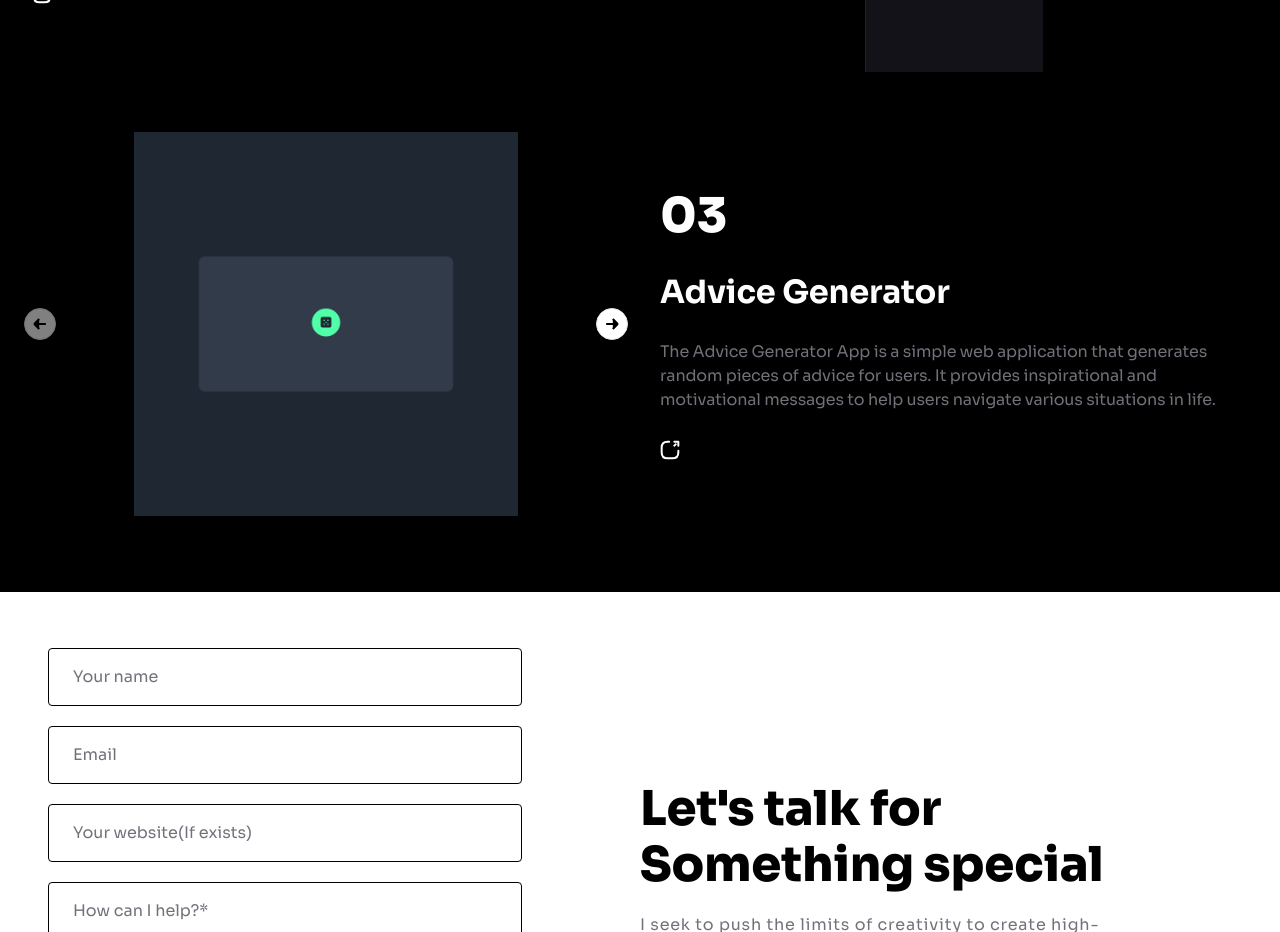
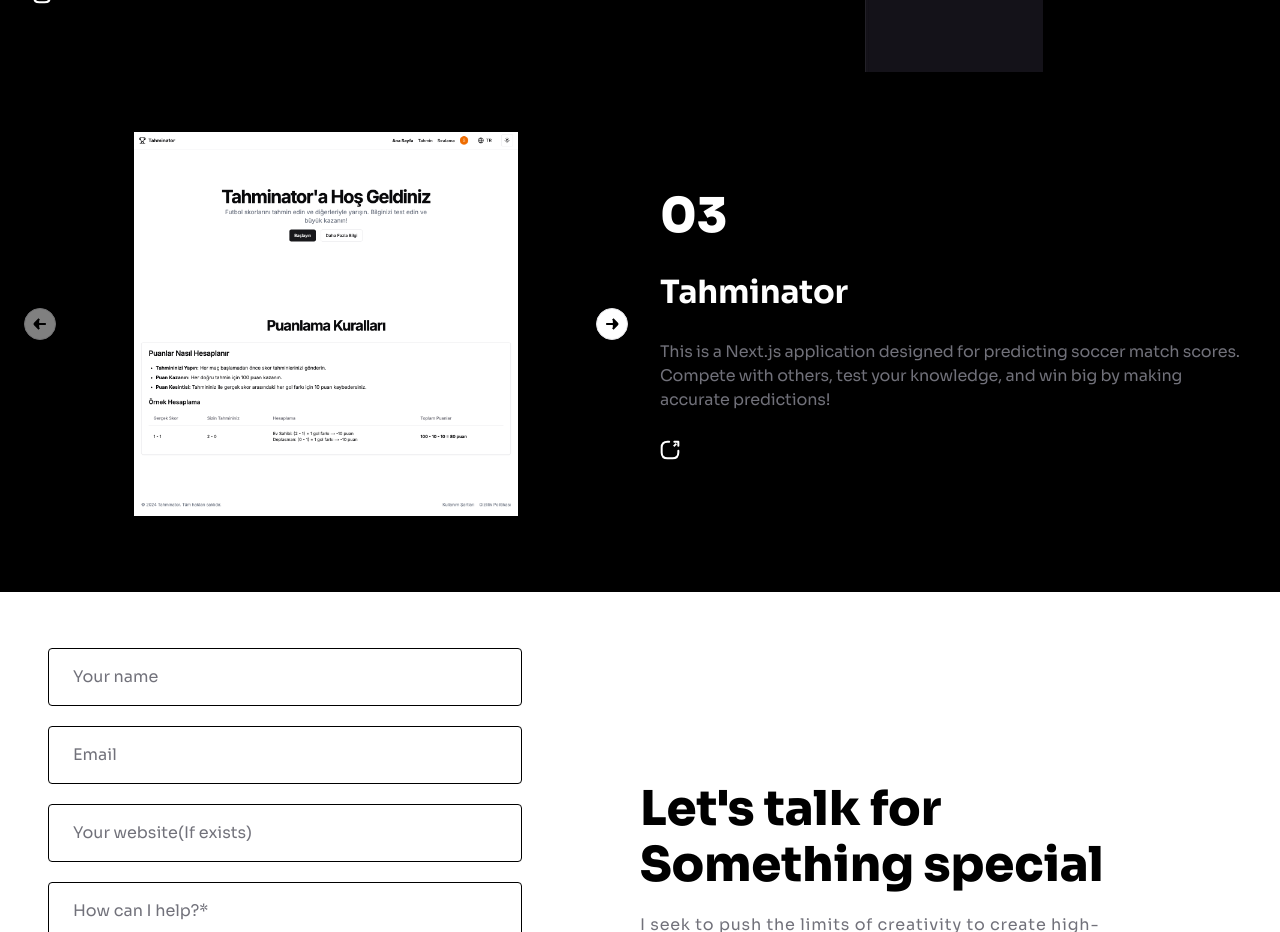
Before and after one commit to GorkemEldeniz/portfolio-website, a React (Vite) app: page / in a window 1280 px wide. Shown: the part 3700-4632 px from the top of the page. Built offline with nearby package versions, Linux system fonts and the light colour scheme.

Commit message:
feat: add tahminator project

```diff
--- a/src/components/Projects.tsx
+++ b/src/components/Projects.tsx
@@ -165,15 +165,15 @@
 						<CarouselItem className='flex items-center justify-center'>
 							<img
 								className='object-cover size-96'
-								src='/advice-generator-1.png'
-								alt='Advice Generator Image'
+								src='/tahminator-1.png'
+								alt='Tahminator Image'
 							/>
 						</CarouselItem>
 						<CarouselItem className='flex items-center justify-center'>
 							<img
 								className='object-cover size-96'
-								src='/advice-generator-2.jpg'
-								alt='Advice Generator Image'
+								src='/tahminator-2.png'
+								alt='Tahminator Image'
 							/>
 						</CarouselItem>
 					</CarouselContent>
@@ -185,19 +185,15 @@
 						03
 					</h2>
 					<h3 className='text-custom-2xl lg:text-custom-4xl font-bold'>
-						Advice Generator
+						Tahminator
 					</h3>
 					<p className='text-zinc-500 !leading-3 text-custom-base'>
-						The Advice Generator App is a simple web application that generates
-						random pieces of advice for users. It provides inspirational and
-						motivational messages to help users navigate various situations in
-						life.
+						This is a Next.js application designed for predicting soccer match
+						scores. Compete with others, test your knowledge, and win big by
+						making accurate predictions!
 					</p>
 
-					<a
-						href='https://advice-generator-app-main-cyan-beta.vercel.app/'
-						target='_blank'
-					>
+					<a href='https://tahminator.vercel.app/' target='_blank'>
 						<Icon
 							viewBox='0 0 20 20'
 							className='size-5 cursor-pointer'
```
Also changed, not shown: public/tahminator-1.png (added), public/tahminator-2.png (added).
